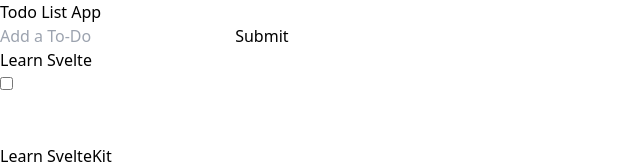
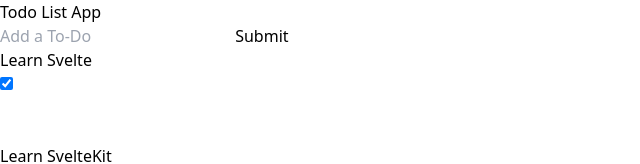
Before and after one commit to ZendaInnocent/svelte-todo-app, a Svelte app: page / in a window 1280 px wide. Shown: the top 164 px of the page, without its empty margins (0-640 px from the left). Built offline with nearby package versions, Linux system fonts and the light colour scheme.

Commit message:
ability to mark a task as completed
fix #2

```diff
--- a/src/components/TodoItem.svelte
+++ b/src/components/TodoItem.svelte
@@ -10,8 +10,15 @@
 <li class="flex items-center justify-between my-2 outline p-3 rounded">
   {todo.title}
   <span>
-    <div class="tooltip" data-tip="Mark a task as completed">
-      <input type="checkbox" class="checkbox checkbox-primary me-3" />
+    <div
+      class="tooltip"
+      data-tip={`Mark a task as ${todo.completed ? 'incomplete' : 'completed'}`}
+    >
+      <input
+        type="checkbox"
+        class="checkbox checkbox-primary me-3"
+        bind:checked={todo.completed}
+      />
     </div>
     <div class="tooltip me-3" data-tip="Edit a Task">
       <button class="btn btn-square btn-sm btn-outline">
```
